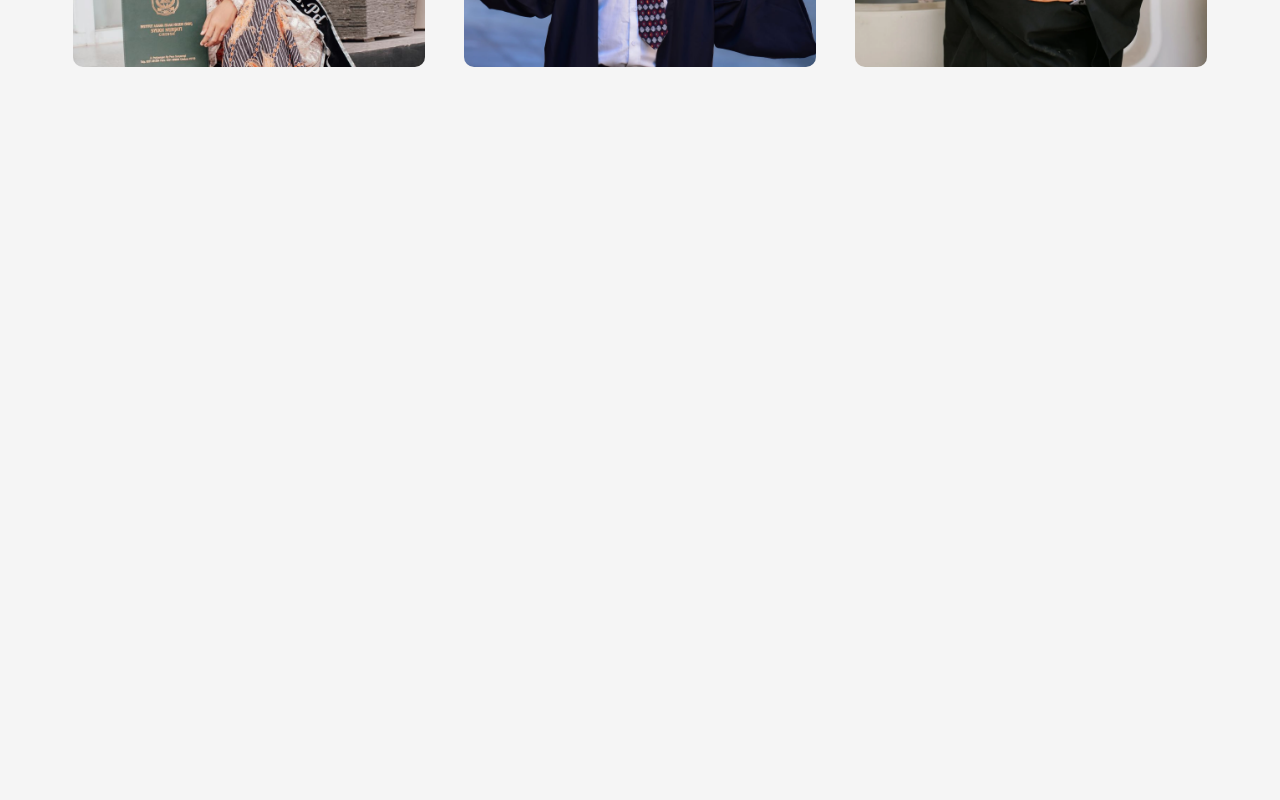
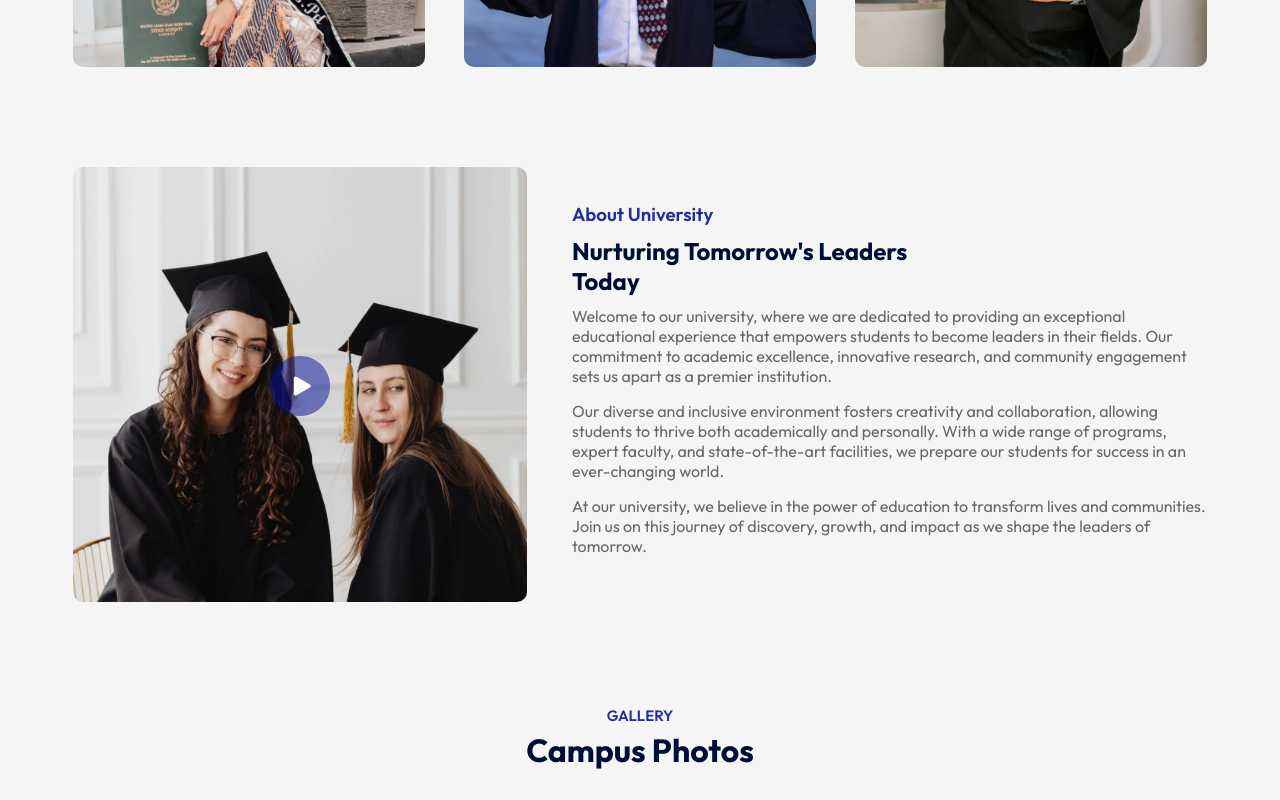
Before and after one commit to alinadeem13/Eudicity---Education-Website---React-JS, a React (Vite) app: page / in a window 1280 px wide. Shown: the part 1300-2100 px from the top of the page. Before the commit the page ends 1447 px from the top, so only its background shows below. Built offline with nearby package versions, Linux system fonts and the light colour scheme.

Commit message:
setup about section

```diff
--- a/src/App.jsx
+++ b/src/App.jsx
@@ -3,6 +3,7 @@ import Navbar from "./Components/Navbar/Navbar";
 import Hero from "./Components/Hero/Hero";
 import Programs from "./Components/Programs/Programs";
 import Title from "./Components/Title/Title";
+import About from "./Components/About/About";
 
 const App = () => {
   return (
@@ -12,6 +13,8 @@ const App = () => {
       <div className="container">
         <Title subtitle="Our Program" title="What We Offer" />
         <Programs />
+        <About />
+        <Title subtitle="Gallery" title="Campus Photos" />
       </div>
     </div>
   );
--- /dev/null
+++ b/src/Components/About/About.css
@@ -0,0 +1,48 @@
+.about {
+    margin: 100px auto;
+    display: flex;
+    align-items: center;
+    justify-content: space-between;
+    width: 90%;
+}
+
+.about-left {
+    flex-basis: 40%;
+    position: relative;
+
+}
+
+.about-right {
+    flex-basis: 56%;
+}
+
+.about-img {
+    width: 100%;
+    border-radius: 10px;
+}
+
+.play-icon {
+    width: 60px;
+    position: absolute;
+    top: 50%;
+    left: 50%;
+    transform: translate(-50%, -50%);
+}
+
+.about h3 {
+    font-weight: 600;
+    font-weight: 16px;
+    color: #212EA0
+}
+
+.about h2 {
+    font-size: 600;
+    color: #000F38;
+    margin: 10px 0;
+    max-width: 400px;
+}
+
+.about p {
+    color: #676767;
+    margin-bottom: 15px;
+}
--- /dev/null
+++ b/src/Components/About/About.jsx
@@ -0,0 +1,41 @@
+import React from "react";
+import "./About.css"; // Adjust the path as necessary
+
+import about_img from "../../assets/about.png"; // Adjust the path as necessary
+import play_icon from "../../assets/play-icon.png"; // Adjust the path as necessary
+
+const About = () => {
+  return (
+    <div className="about">
+      <div className="about-left">
+        <img className="about-img" src={about_img} alt="About" />
+        <img className="play-icon" src={play_icon} alt="Play" />
+      </div>
+      <div className="about-right">
+        <h3>About University</h3>
+        <h2>Nurturing Tomorrow's Leaders Today</h2>
+        <p>
+          Welcome to our university, where we are dedicated to providing an
+          exceptional educational experience that empowers students to become
+          leaders in their fields. Our commitment to academic excellence,
+          innovative research, and community engagement sets us apart as a
+          premier institution.
+        </p>
+        <p>
+          Our diverse and inclusive environment fosters creativity and
+          collaboration, allowing students to thrive both academically and
+          personally. With a wide range of programs, expert faculty, and
+          state-of-the-art facilities, we prepare our students for success in an
+          ever-changing world.
+        </p>
+        <p>
+          At our university, we believe in the power of education to transform
+          lives and communities. Join us on this journey of discovery, growth,
+          and impact as we shape the leaders of tomorrow.
+        </p>
+      </div>
+    </div>
+  );
+};
+
+export default About;
--- a/src/Components/Navbar/Navbar.css
+++ b/src/Components/Navbar/Navbar.css
@@ -39,3 +39,9 @@ nav ul li {
     border: 0;
     outline: 0
 }
+
+.dark-nav {
+    /* background-color: #212121; */
+    background: #212EA0;
+    transition: 0.5s;
+}
--- a/src/Components/Navbar/Navbar.jsx
+++ b/src/Components/Navbar/Navbar.jsx
@@ -1,11 +1,19 @@
-import React from "react";
+import React, { useEffect } from "react";
 import "./Navbar.css";
 import logo from "../../assets/logo.png"; // Adjust the path as necessary
 
 const Navbar = () => {
+  const [sticky, setSticky] = React.useState(false);
+
+  useEffect(() => {
+    window.addEventListener("scroll", () => {
+      window.scrollY > 90 ? setSticky(true) : setSticky(false);
+    });
+  }, [sticky]);
+
   return (
     <div>
-      <nav className="container">
+      <nav className={`container ${sticky ? "dark-nav" : ""}`}>
         <img src={logo} alt="logo" className="logo" />
         <ul>
           <li>
```
